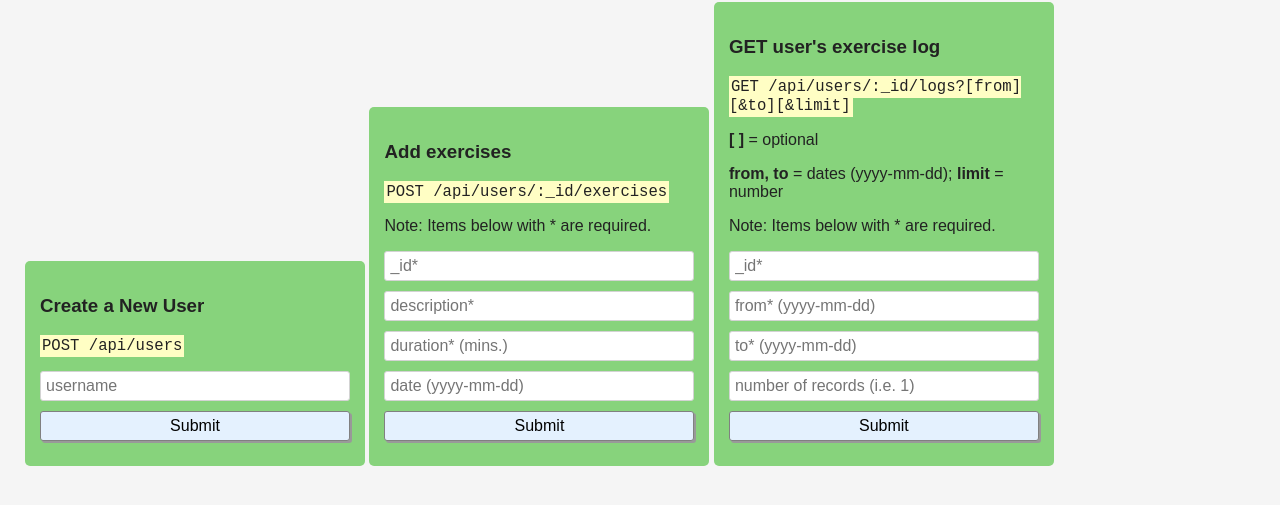
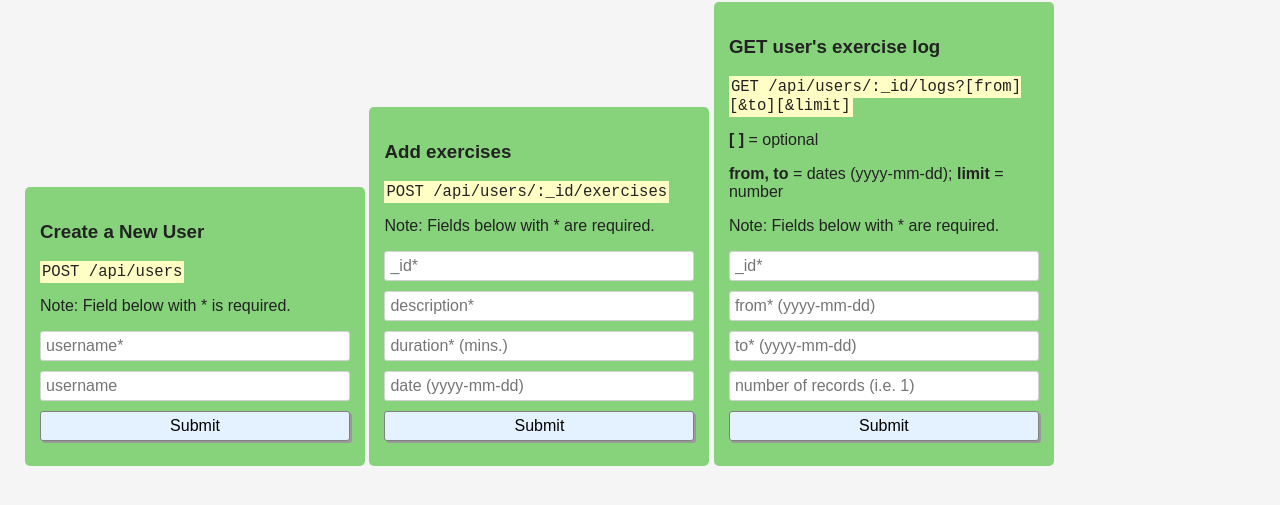
Before and after one commit to k4tiek3nt/boilerplate-project-exercisetracker, a website: page views/index.html in a window 1280 px wide. Shown: the part 81-586 px from the top of the page. Drawn offline with Linux system fonts and the light colour scheme; files that its build step writes are made by us from their sources.

Commit message:
index.html - standardized the forms to all show what info is required and changed from saying Item(s) to Field(s).

```diff
--- a/views/index.html
+++ b/views/index.html
@@ -13,13 +13,15 @@
       <form action="/api/users" method="post">
         <h3>Create a New User</h3>
         <p><code>POST /api/users</code></p>
+        <p>Note: Field below with * is required.           </p>
+        <input id="uname" type="text" name="username" placeholder="username*" />
         <input id="uname" type="text" name="username" placeholder="username" />
         <input type="submit" value="Submit" />
       </form>
       <form id="exercise-form" method="post">
         <h3>Add exercises</h3>
         <p><code>POST /api/users/:_id/exercises</code></p>
-        <p>Note: Items below with * are required.</p>
+        <p>Note: Fields below with * are required.</p>
         <input id="uid" type="text" name=":_id" placeholder="_id*" />
         <input id="desc" type="text" name="description" placeholder="description*" />
         <input id="dur" type="text" name="duration" placeholder="duration* (mins.)" />
@@ -31,7 +33,7 @@
         <p><code>GET /api/users/:_id/logs?[from][&amp;to][&amp;limit]</code></p>
 	<p><strong>[ ]</strong> = optional</p>
       	<p><strong>from, to</strong> = dates (yyyy-mm-dd); <strong>limit</strong> = 	number</p>
-        <p>Note: Items below with * are required.</p>
+        <p>Note: Fields below with * are required.</p>
         <input id="uid" type="text" name=":_id" placeholder="_id*" />
         <input id="from" type="text" name="from" placeholder="from* (yyyy-mm-dd)" />
         <input id="to" type="text" name="to" placeholder="to* (yyyy-mm-dd)" />
```
